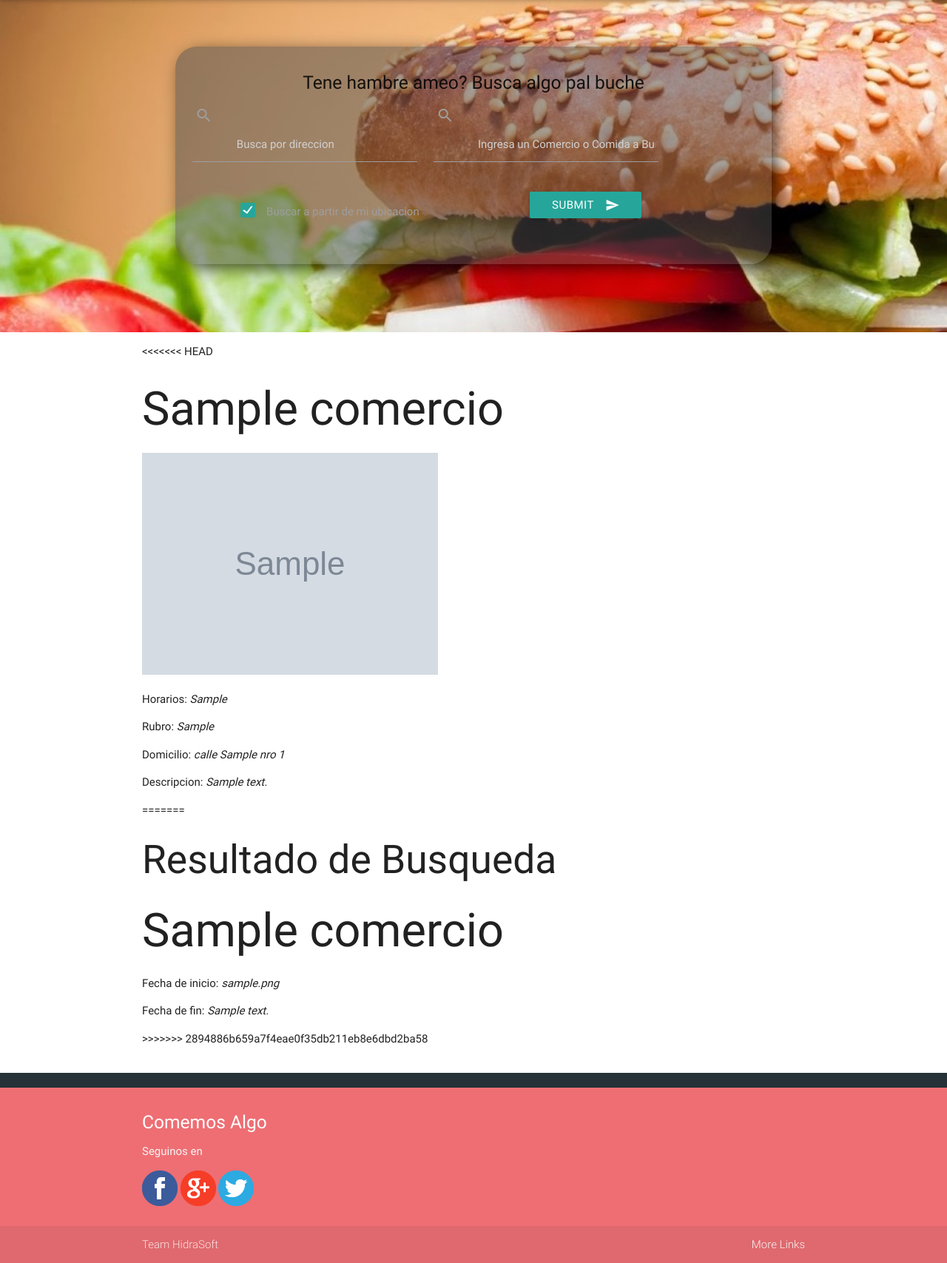
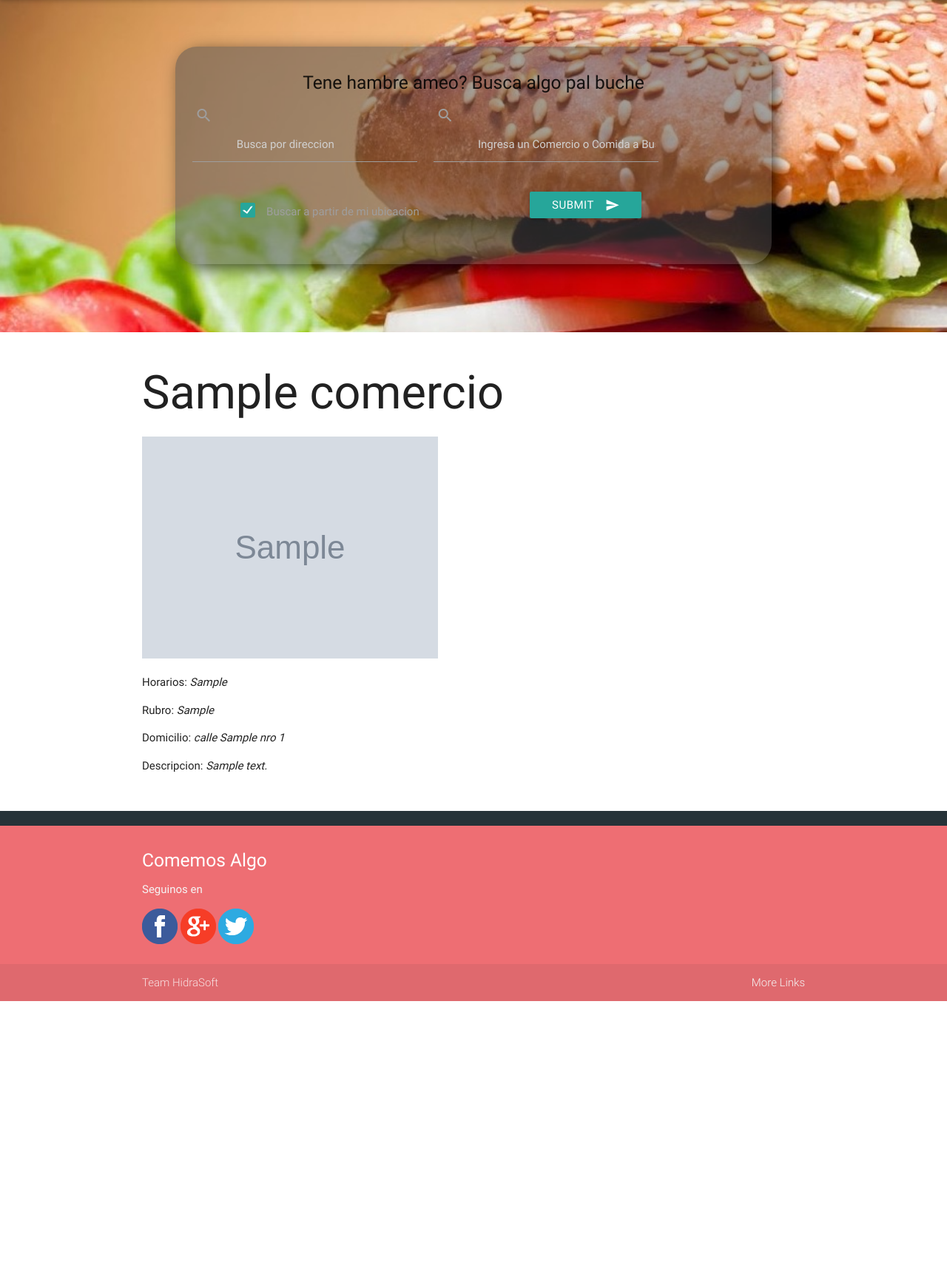
Before and after one commit to Hidra-Soft/comemosalgo, a Django app: template templates/detail_comercio.html in a window 1280 px wide. Shown: the part 65-1772 px from the top of the page at 74% size. After the commit the page ends 1418 px from the top, so only its background shows below. Run offline with Django 3.2, Linux system fonts and the light colour scheme; the template is opened without the code that fills it: values that come from a table or form of the project are taken from there, others are empty; tables that the repository leaves empty hold one stand-in row (values such as "Sample post"); grey boxes marked "Sample" are stand-in pictures; parts of the project's set-up code (start-up, migrations or seed data) failed here and were passed over.

Commit message:
modifico lista comercio

```diff
--- a/templates/detail_comercio.html
+++ b/templates/detail_comercio.html
@@ -2,26 +2,13 @@
 
 {% block content %}
 
-<<<<<<< HEAD
+
         <h1>{{ comercio.nombre }}</h1>
         <img src="{{ comercio.imagen }}"></img>
         <p>Horarios: <i>{{ comercio.horarios }}</i></p>
         <p>Rubro: <i>{{ comercio.rubro }}</i></p>
         <p>Domicilio: <i>{{ comercio.domicilio }}</i></p>
         <p>Descripcion: <i>{{ comercio.descripcion }}</i></p>
-=======
-{% if object_list %}
-    <h2 class="header">Resultado de Busqueda</h2>
 
-    {% for comercio in object_list %}
-        <h1>{{ comercio.nombre }}</h1>
-        <p>Fecha de inicio: <i>{{ comercio.imagen }}</i></p>
-        <p>Fecha de fin: <i>{{ comercio.descripcion }}</i></p>
-     {% endfor %}
-
-     {% else %}
-        <h1>No se encontro el Comercio</h1>
-     {% endif %}
->>>>>>> 2894886b659a7f4eae0f35db211eb8e6dbd2ba58
 
 {% endblock %}
```
Also changed, not shown: templates/Lista.html (+3 -8 lines).
